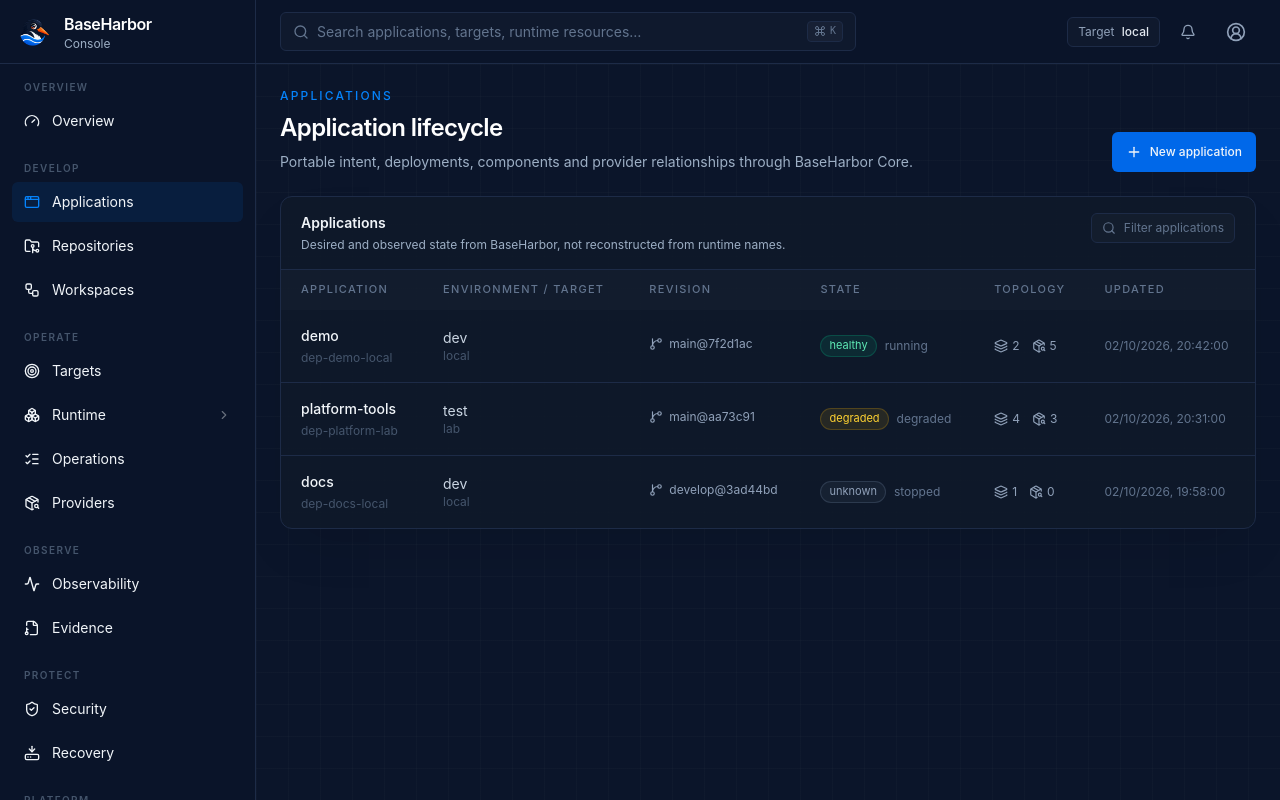
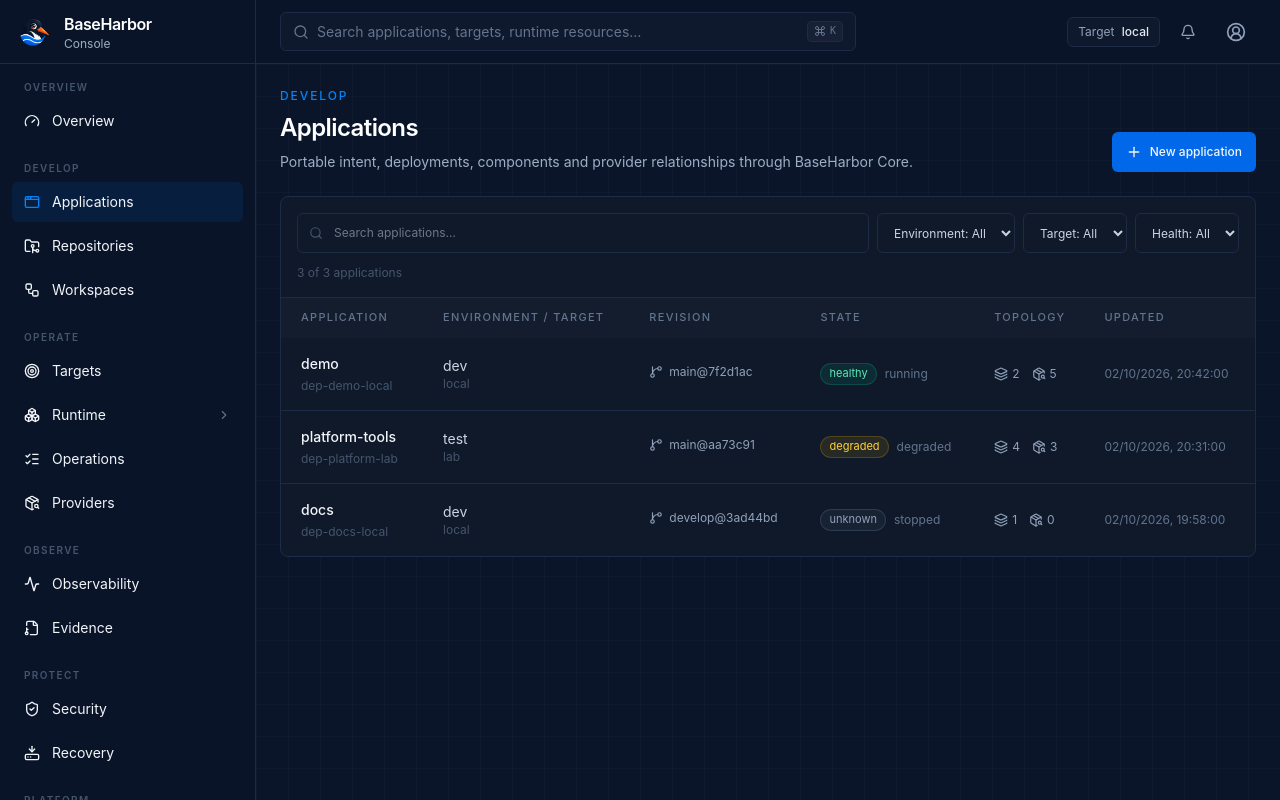
Before and after one commit to mcpdev80/baseharbor-console, a Next.js app: page /applications in a window 1280 px wide. Built offline with nearby package versions, Linux system fonts and the light colour scheme.

Commit message:
refactor: make Applications filter-first

```diff
--- a/src/app/applications/page.tsx
+++ b/src/app/applications/page.tsx
@@ -1,7 +1,6 @@
 import Link from "next/link";
-import { Plus, Search } from "lucide-react";
-import { Panel } from "@/components/ui/panel";
-import { ApplicationTable } from "@/components/applications/application-table";
+import { Plus } from "lucide-react";
+import { ApplicationExplorer } from "@/components/applications/application-explorer";
 import { baseHarborData } from "@/lib/baseharbor/data";
 
 export default async function ApplicationsPage() {
@@ -9,10 +8,10 @@ export default async function ApplicationsPage() {
 
   return (
     <div className="mx-auto max-w-[1600px] space-y-6">
-      <div className="flex items-end justify-between">
+      <div className="flex items-end justify-between gap-6">
         <div>
-          <p className="mb-2 text-xs font-medium uppercase tracking-[.18em] text-[var(--bh-signal-blue)]">Applications</p>
-          <h1 className="text-2xl font-semibold tracking-tight text-white">Application lifecycle</h1>
+          <p className="mb-2 text-xs font-medium uppercase tracking-[.16em] text-[var(--bh-signal-blue)]">Develop</p>
+          <h1 className="text-2xl font-semibold tracking-tight text-white">Applications</h1>
           <p className="mt-2 max-w-3xl text-sm text-[var(--muted)]">Portable intent, deployments, components and provider relationships through BaseHarbor Core.</p>
         </div>
         <Link href="/applications/new" className="inline-flex min-h-10 items-center gap-2 rounded-md bg-[var(--bh-ocean-blue)] px-3.5 text-xs font-medium text-white hover:bg-[var(--bh-signal-blue)]">
@@ -20,13 +19,7 @@ export default async function ApplicationsPage() {
         </Link>
       </div>
 
-      <Panel
-        title="Applications"
-        subtitle="Desired and observed state from BaseHarbor, not reconstructed from runtime names."
-        action={<div className="flex items-center gap-2 rounded-md border border-[var(--border)] bg-white/[.02] px-2.5 py-1.5 text-xs text-slate-500"><Search className="size-3.5" /> Filter applications</div>}
-      >
-        <ApplicationTable applications={applications} />
-      </Panel>
+      <ApplicationExplorer applications={applications} />
     </div>
   );
 }
```
